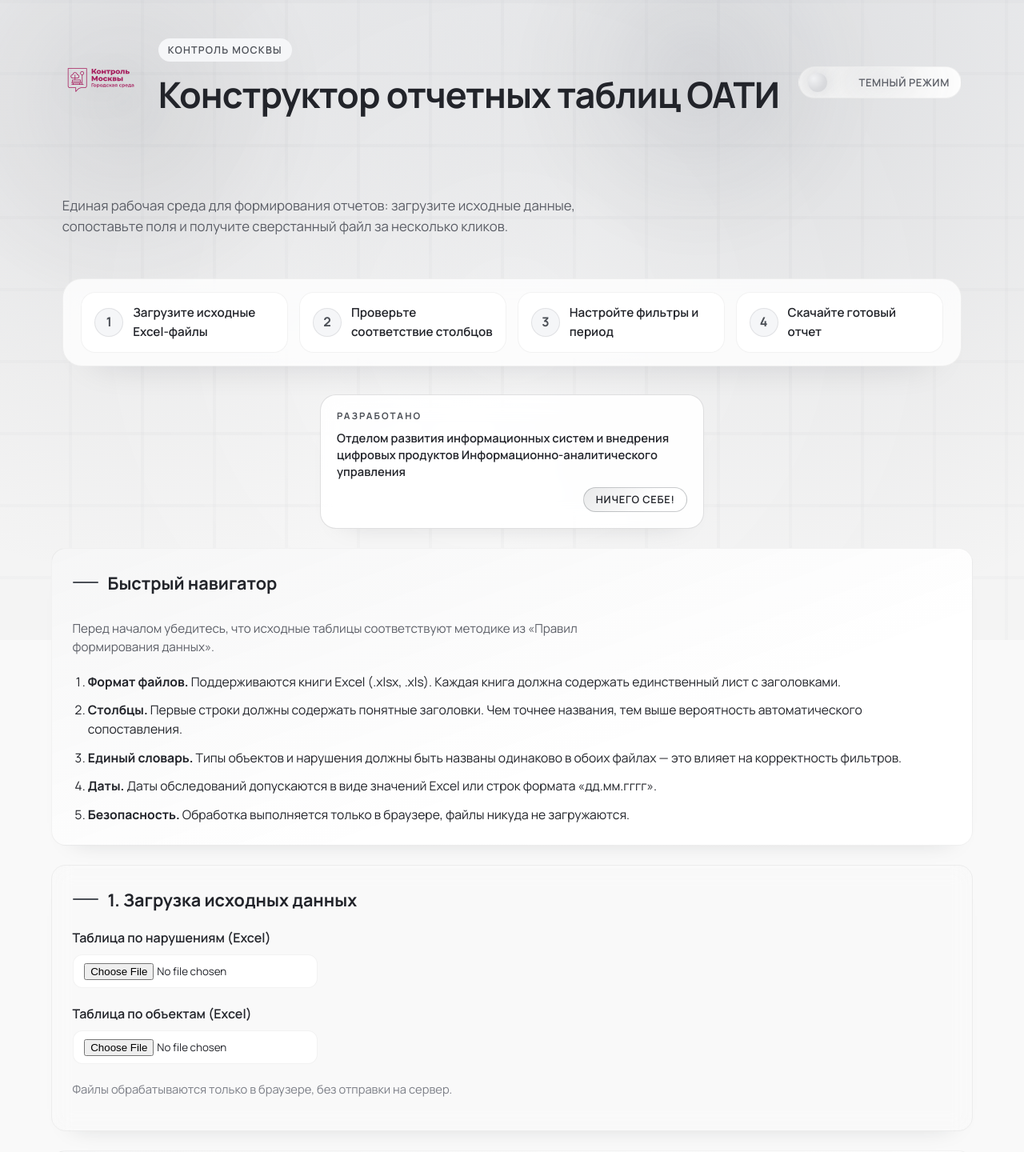
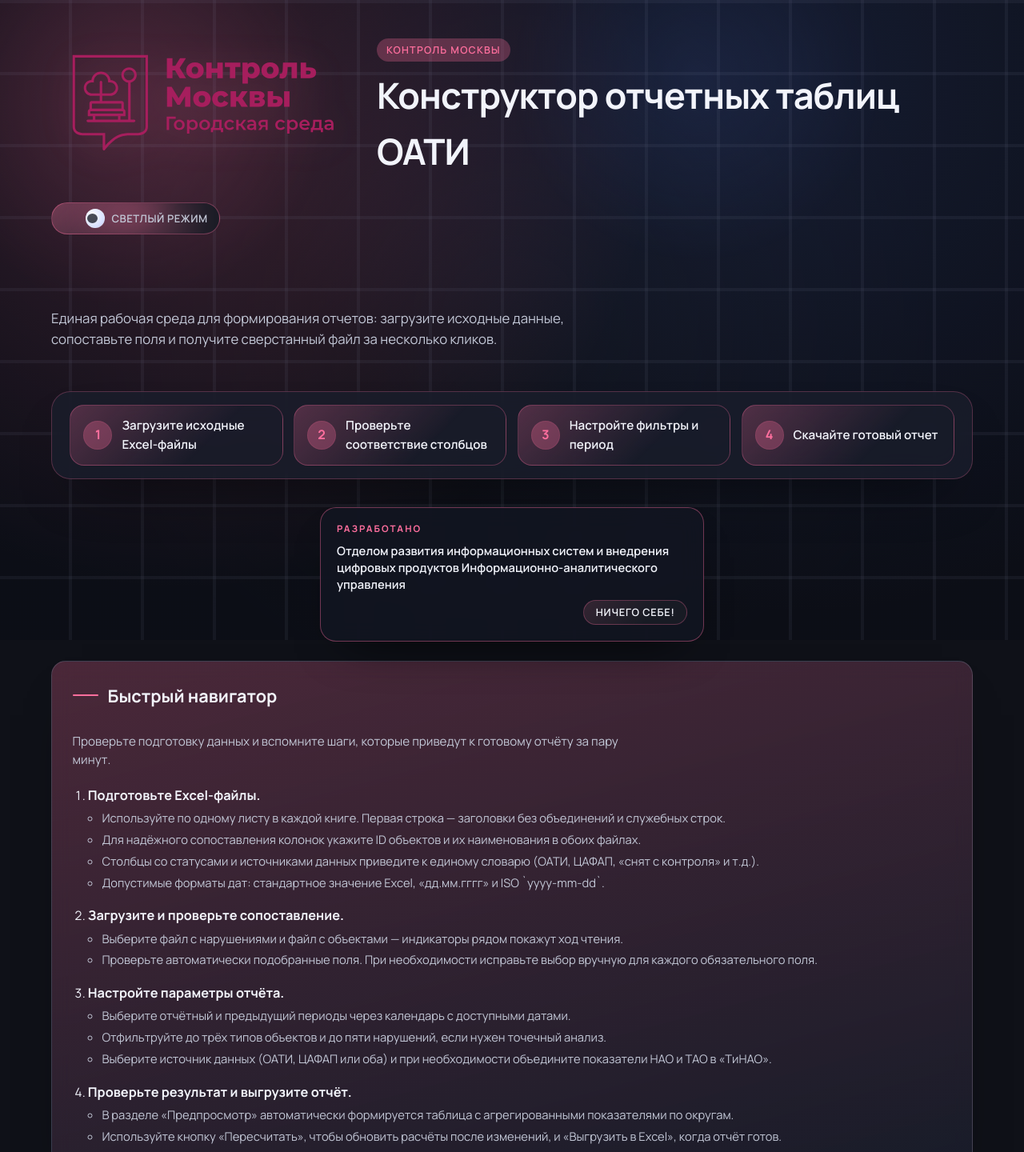
Before and after one commit to CrabopuluS/OATI_table_maker, a plain HTML site: page index.html in a window 1280 px wide. Shown: the top 1440 px of the page at 80% size. Drawn offline with Linux system fonts and the light colour scheme.

Commit message:
feat: update header branding and refresh docs

```diff
--- a/app.js
+++ b/app.js
@@ -575,10 +575,7 @@ function resolveInitialTheme() {
   if (stored) {
     return stored;
   }
-  if (themeMediaQuery?.matches) {
-    return 'dark';
-  }
-  return 'light';
+  return 'dark';
 }
 
 function applyTheme(theme, { persist = false } = {}) {
--- a/index.html
+++ b/index.html
@@ -15,7 +15,7 @@
   <script src="https://cdn.jsdelivr.net/npm/xlsx@0.18.5/dist/xlsx.full.min.js" defer></script>
   <script src="app.js" type="module" defer></script>
 </head>
-<body class="theme-light">
+<body class="theme-dark" data-theme="dark">
   <div class="app-background" aria-hidden="true">
     <span class="app-background__orb app-background__orb--primary"></span>
     <span class="app-background__orb app-background__orb--accent"></span>
@@ -32,11 +32,11 @@
           </div>
         </div>
         <div class="header-actions">
-          <button id="theme-toggle" class="theme-toggle" type="button" aria-pressed="false">
+          <button id="theme-toggle" class="theme-toggle" type="button" aria-pressed="true">
             <span class="theme-toggle__glow" aria-hidden="true"></span>
             <span class="theme-toggle__icon theme-toggle__icon--sun" aria-hidden="true"></span>
             <span class="theme-toggle__icon theme-toggle__icon--moon" aria-hidden="true"></span>
-            <span class="theme-toggle__label" id="theme-toggle-text">Темный режим</span>
+            <span class="theme-toggle__label" id="theme-toggle-text">Светлый режим</span>
           </button>
         </div>
       </div>
@@ -83,14 +83,40 @@
       <section class="card card--guide" aria-labelledby="quick-guide-title">
         <div class="card__header">
           <h2 id="quick-guide-title">Быстрый навигатор</h2>
-          <p class="card__subtitle">Перед началом убедитесь, что исходные таблицы соответствуют методике из «Правил формирования данных».</p>
+          <p class="card__subtitle">Проверьте подготовку данных и вспомните шаги, которые приведут к готовому отчёту за пару минут.</p>
         </div>
         <ol class="guide-list">
-          <li><strong>Формат файлов.</strong> Поддерживаются книги Excel (.xlsx, .xls). Каждая книга должна содержать единственный лист с заголовками.</li>
-          <li><strong>Столбцы.</strong> Первые строки должны содержать понятные заголовки. Чем точнее названия, тем выше вероятность автоматического сопоставления.</li>
-          <li><strong>Единый словарь.</strong> Типы объектов и нарушения должны быть названы одинаково в обоих файлах — это влияет на корректность фильтров.</li>
-          <li><strong>Даты.</strong> Даты обследований допускаются в виде значений Excel или строк формата «дд.мм.гггг».</li>
-          <li><strong>Безопасность.</strong> Обработка выполняется только в браузере, файлы никуда не загружаются.</li>
+          <li>
+            <strong>Подготовьте Excel-файлы.</strong>
+            <ul>
+              <li>Используйте по одному листу в каждой книге. Первая строка — заголовки без объединений и служебных строк.</li>
+              <li>Для надёжного сопоставления колонок укажите ID объектов и их наименования в обоих файлах.</li>
+              <li>Столбцы со статусами и источниками данных приведите к единому словарю (ОАТИ, ЦАФАП, «снят с контроля» и т.д.).</li>
+              <li>Допустимые форматы дат: стандартное значение Excel, «дд.мм.гггг» и ISO `yyyy-mm-dd`.</li>
+            </ul>
+          </li>
+          <li>
+            <strong>Загрузите и проверьте сопоставление.</strong>
+            <ul>
+              <li>Выберите файл с нарушениями и файл с объектами — индикаторы рядом покажут ход чтения.</li>
+              <li>Проверьте автоматически подобранные поля. При необходимости исправьте выбор вручную для каждого обязательного поля.</li>
+            </ul>
+          </li>
+          <li>
+            <strong>Настройте параметры отчёта.</strong>
+            <ul>
+              <li>Выберите отчётный и предыдущий периоды через календарь с доступными датами.</li>
+              <li>Отфильтруйте до трёх типов объектов и до пяти нарушений, если нужен точечный анализ.</li>
+              <li>Выберите источник данных (ОАТИ, ЦАФАП или оба) и при необходимости объедините показатели НАО и ТАО в «ТиНАО».</li>
+            </ul>
+          </li>
+          <li>
+            <strong>Проверьте результат и выгрузите отчёт.</strong>
+            <ul>
+              <li>В разделе «Предпросмотр» автоматически формируется таблица с агрегированными показателями по округам.</li>
+              <li>Используйте кнопку «Пересчитать», чтобы обновить расчёты после изменений, и «Выгрузить в Excel», когда отчёт готов.</li>
+            </ul>
+          </li>
         </ol>
       </section>
 
--- a/style.css
+++ b/style.css
@@ -294,22 +294,24 @@ body.theme-dark .app-background {
 
 .header-brand {
   display: flex;
-  align-items: center;
-  gap: 1.5rem;
+  align-items: stretch;
+  gap: 1.75rem;
 }
 
 .brand-text {
   display: flex;
   flex-direction: column;
-  justify-content: center;
+  justify-content: flex-start;
   align-items: flex-start;
-  gap: 0.35rem;
+  gap: 0.45rem;
 }
 
 .brand-logo {
-  width: 96px;
-  height: auto;
-  filter: drop-shadow(0 10px 20px rgba(var(--brand-primary-rgb), 0.12));
+  width: auto;
+  height: 100%;
+  min-width: 120px;
+  max-height: clamp(120px, 18vw, 168px);
+  filter: drop-shadow(0 10px 24px rgba(var(--brand-primary-rgb), 0.16));
   cursor: pointer;
 }
 
@@ -437,6 +439,21 @@ body.theme-dark .app-background {
 }
 
 @media (max-width: 768px) {
+  .header-brand {
+    align-items: center;
+    gap: 1rem;
+  }
+
+  .brand-logo {
+    min-width: 96px;
+    max-height: clamp(96px, 28vw, 132px);
+  }
+
+  .brand-text {
+    justify-content: center;
+    gap: 0.3rem;
+  }
+
   .process-map {
     padding: 0.9rem 1rem;
   }
@@ -700,6 +717,25 @@ body.theme-dark table {
 .guide-list li {
   font-size: 0.98rem;
   line-height: 1.5;
+}
+
+.guide-list > li > strong {
+  display: block;
+  font-size: 1.02rem;
+  margin-bottom: 0.35rem;
+}
+
+.guide-list ul {
+  margin: 0.2rem 0 0.4rem;
+  padding-left: 1.1rem;
+  display: grid;
+  gap: 0.35rem;
+  color: var(--text-secondary);
+}
+
+.guide-list ul li {
+  font-size: 0.92rem;
+  line-height: 1.45;
 }
 
 .support-grid {
```
Also changed, not shown: 2 other files.
